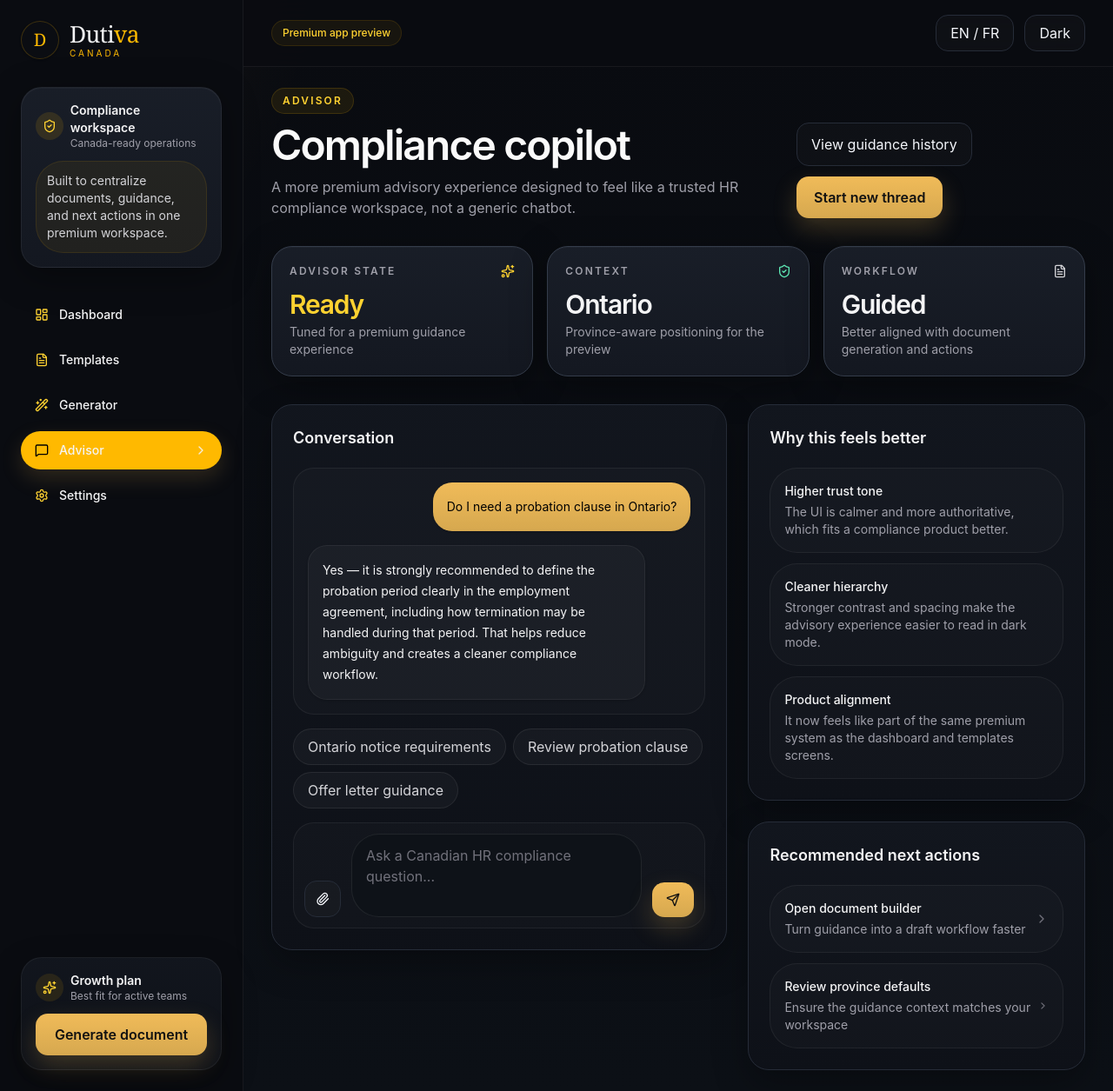
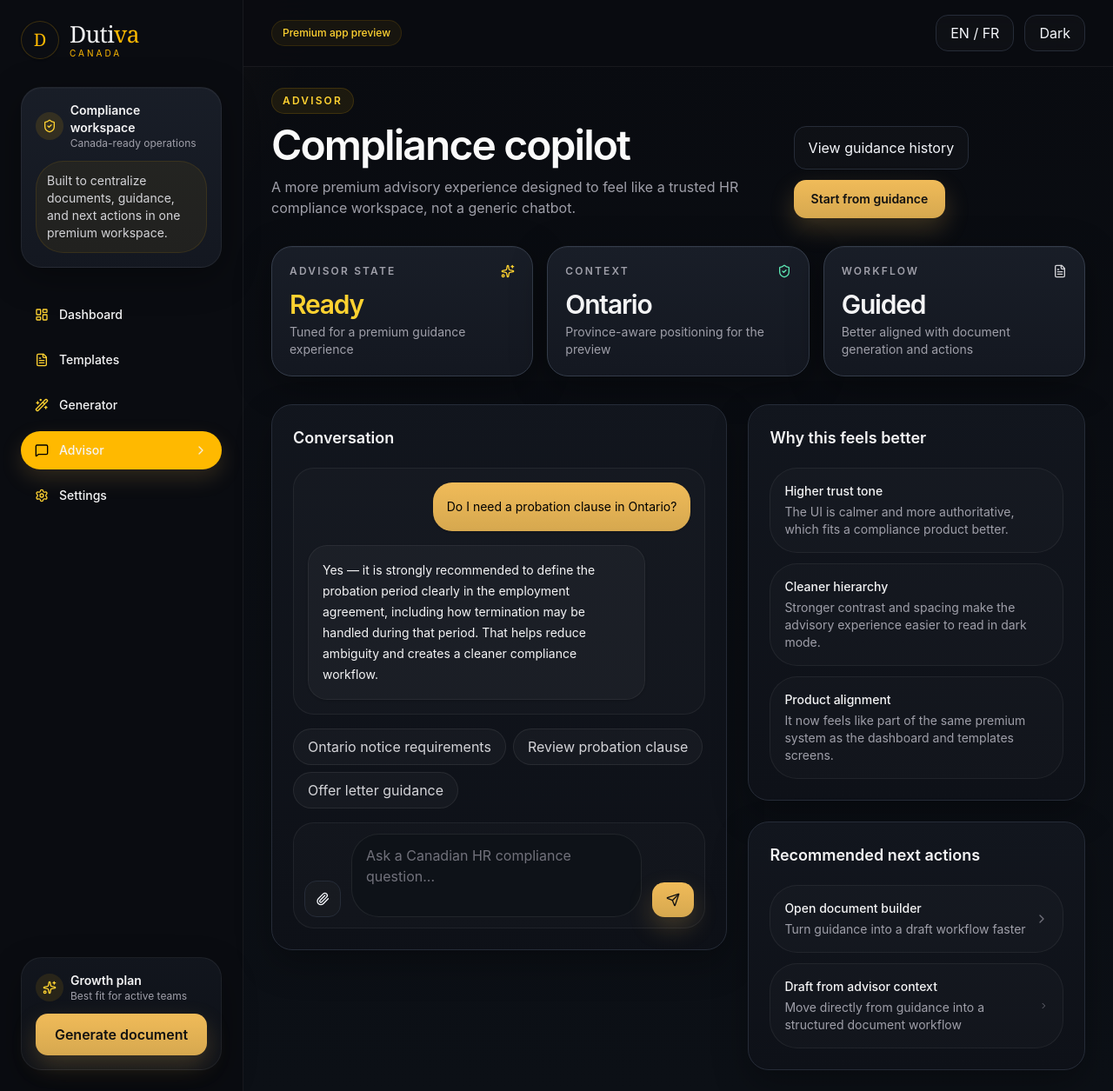
Before and after one commit to Dutiva-Canada/dutiva, a React (Vite) app: page /app/advisor in a window 1280 px wide. Shown: the whole page at 87% size. Built offline with nearby package versions, Linux system fonts and the light colour scheme.

Commit message:
Update Advisor.jsx

```diff
--- a/src/pages/Advisor.jsx
+++ b/src/pages/Advisor.jsx
@@ -7,6 +7,7 @@
   FileText,
   ChevronRight,
 } from "lucide-react";
+import { Link } from "react-router-dom";
 
 const initialMessages = [
   {
@@ -82,7 +83,6 @@
 
   return (
     <div className="space-y-8">
-      {/* Header */}
       <div className="flex flex-col gap-5 lg:flex-row lg:items-end lg:justify-between">
         <div>
           <div className="mb-3 inline-flex rounded-full border border-amber-400/15 bg-amber-400/8 px-3 py-1.5 text-xs font-semibold uppercase tracking-[0.18em] text-amber-300">
@@ -99,11 +99,12 @@
 
         <div className="flex flex-wrap gap-3">
           <button className="ghost-button px-4 py-3 text-sm">View guidance history</button>
-          <button className="gold-button px-5 py-3 text-sm">Start new thread</button>
+          <Link to="/app/generator?template=Employment%20Agreement" className="gold-button px-5 py-3 text-sm">
+            Start from guidance
+          </Link>
         </div>
       </div>
 
-      {/* Top cards */}
       <div className="grid gap-4 md:grid-cols-3">
         <div className="premium-card-soft p-5">
           <div className="flex items-center justify-between">
@@ -151,9 +152,7 @@
         </div>
       </div>
 
-      {/* Main grid */}
       <div className="grid gap-6 xl:grid-cols-[1.15fr_0.85fr]">
-        {/* Chat column */}
         <div className="space-y-6">
           <SectionCard title="Conversation">
             <div className="scroll-area max-h-[560px] space-y-4 overflow-auto rounded-[24px] border border-white/6 bg-white/[0.02] p-4">
@@ -195,7 +194,6 @@
           </SectionCard>
         </div>
 
-        {/* Side column */}
         <div className="space-y-6">
           <SectionCard title="Why this feels better">
             <div className="space-y-3">
@@ -224,7 +222,10 @@
 
           <SectionCard title="Recommended next actions">
             <div className="space-y-3">
-              <button className="flex w-full items-center justify-between rounded-2xl border border-white/6 bg-white/[0.02] px-4 py-4 text-left transition hover:border-amber-400/20 hover:bg-white/[0.03]">
+              <Link
+                to="/app/generator?template=Employment%20Agreement"
+                className="flex w-full items-center justify-between rounded-2xl border border-white/6 bg-white/[0.02] px-4 py-4 text-left transition hover:border-amber-400/20 hover:bg-white/[0.03]"
+              >
                 <div>
                   <div className="text-sm font-medium text-zinc-100">Open document builder</div>
                   <div className="mt-1 text-sm text-zinc-400">
@@ -232,17 +233,20 @@
                   </div>
                 </div>
                 <ChevronRight className="h-4 w-4 text-zinc-500" />
-              </button>
+              </Link>
 
-              <button className="flex w-full items-center justify-between rounded-2xl border border-white/6 bg-white/[0.02] px-4 py-4 text-left transition hover:border-amber-400/20 hover:bg-white/[0.03]">
+              <Link
+                to="/app/generator?template=Offer%20Letter"
+                className="flex w-full items-center justify-between rounded-2xl border border-white/6 bg-white/[0.02] px-4 py-4 text-left transition hover:border-amber-400/20 hover:bg-white/[0.03]"
+              >
                 <div>
-                  <div className="text-sm font-medium text-zinc-100">Review province defaults</div>
+                  <div className="text-sm font-medium text-zinc-100">Draft from advisor context</div>
                   <div className="mt-1 text-sm text-zinc-400">
-                    Ensure the guidance context matches your workspace
+                    Move directly from guidance into a structured document workflow
                   </div>
                 </div>
                 <ChevronRight className="h-4 w-4 text-zinc-500" />
-              </button>
+              </Link>
             </div>
           </SectionCard>
         </div>
```
